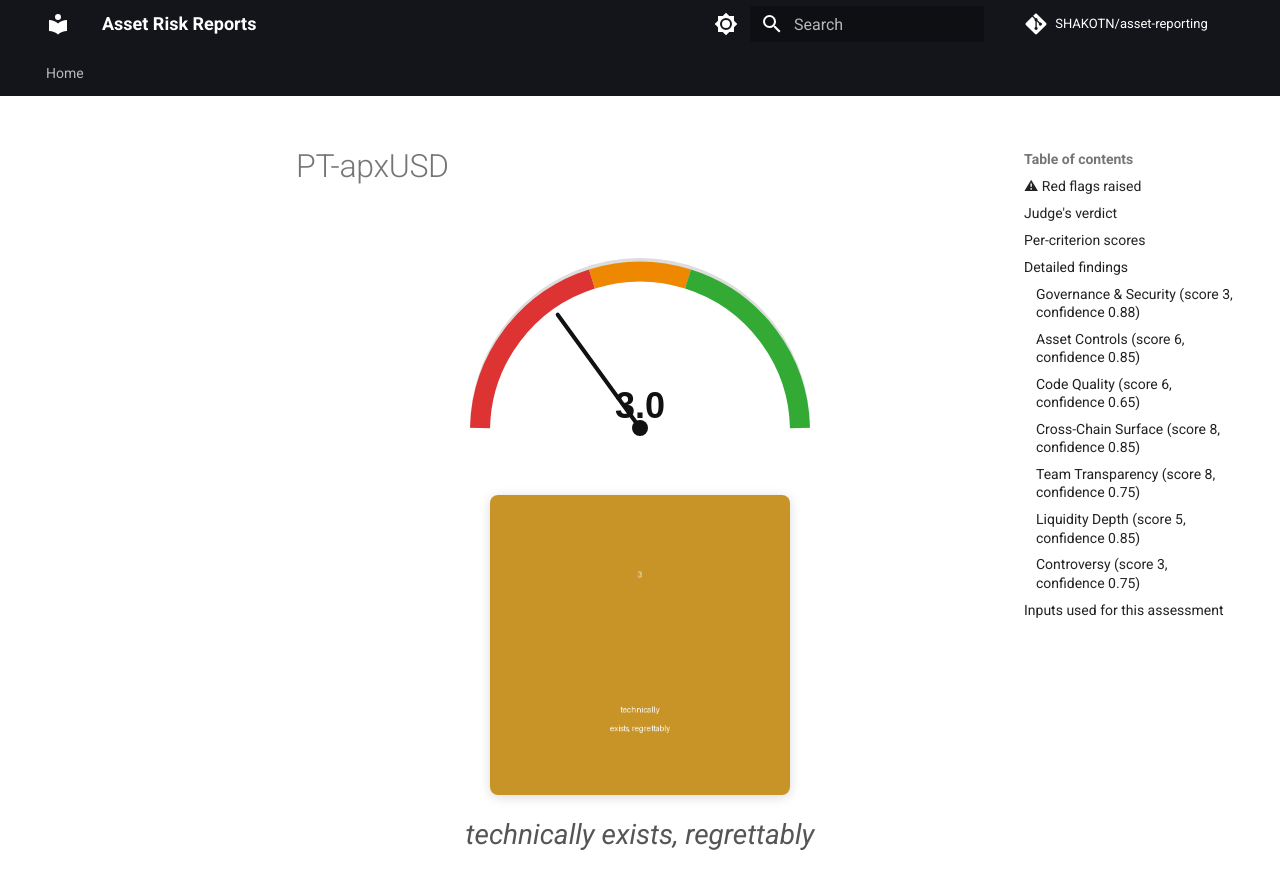
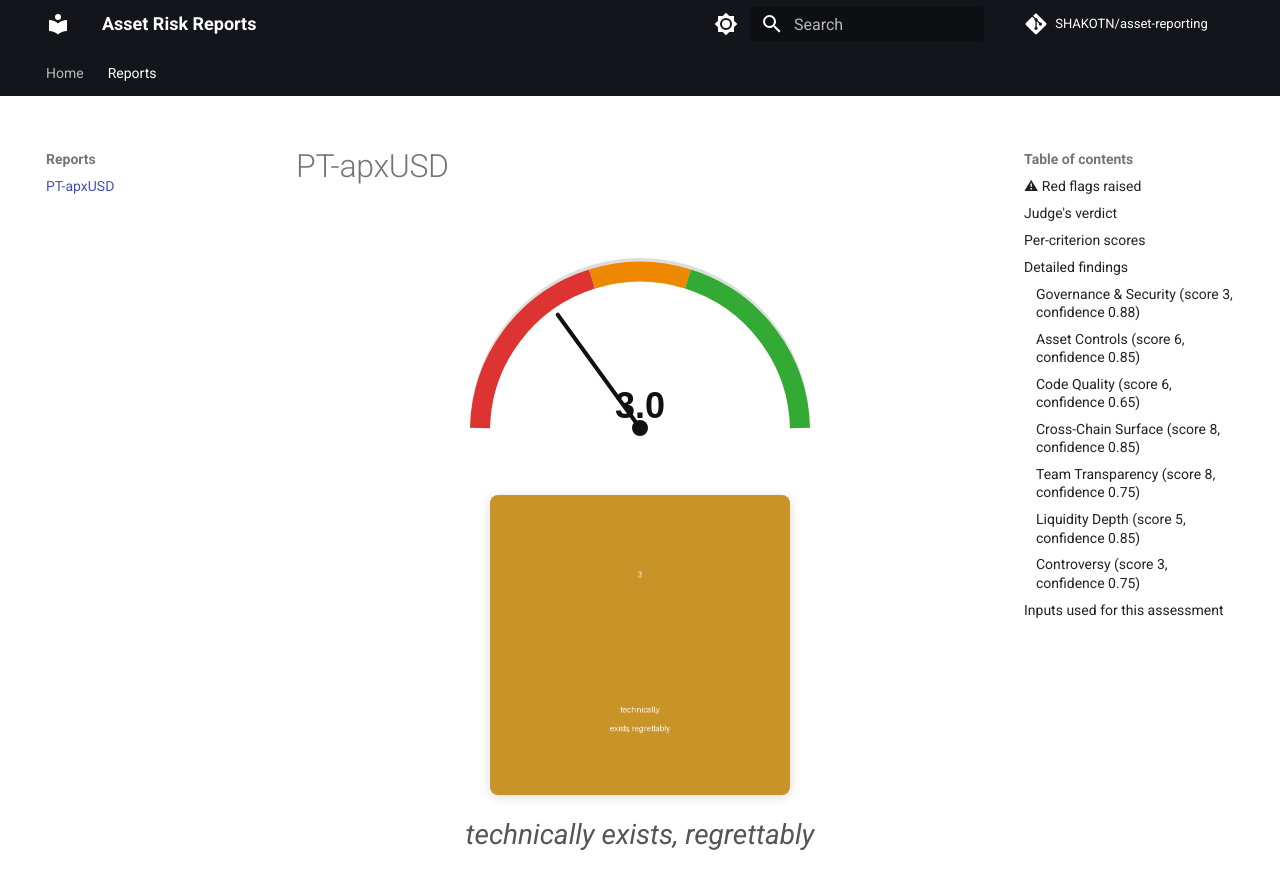
Before and after one commit to SHAKOTN/asset-reporting, an MkDocs documentation site: the page built from docs/reports/pt-apxusd.md, in a window 1280 px wide and 900 px high. Shown: the top 889 px of the window. Built offline with MkDocs 1.6.1 and Material for MkDocs 9.7.7, drawn with Linux system fonts in a browser that asks for light colours; comment, search, counter and statistics services are not loaded.

Commit message:
fix: lowercase report link + drop mkdocs strict mode for dynamic reports dir

```diff
--- a/mkdocs.yml
+++ b/mkdocs.yml
@@ -40,3 +40,8 @@ markdown_extensions:
 
 nav:
   - Home: index.md
+  - Reports:
+      - PT-apxUSD: reports/pt-apxusd.md
+
+not_in_nav: |
+  /reports/*.md
```
Also changed, not shown: docs/index.md (+1 -1 lines), 1 other file.
